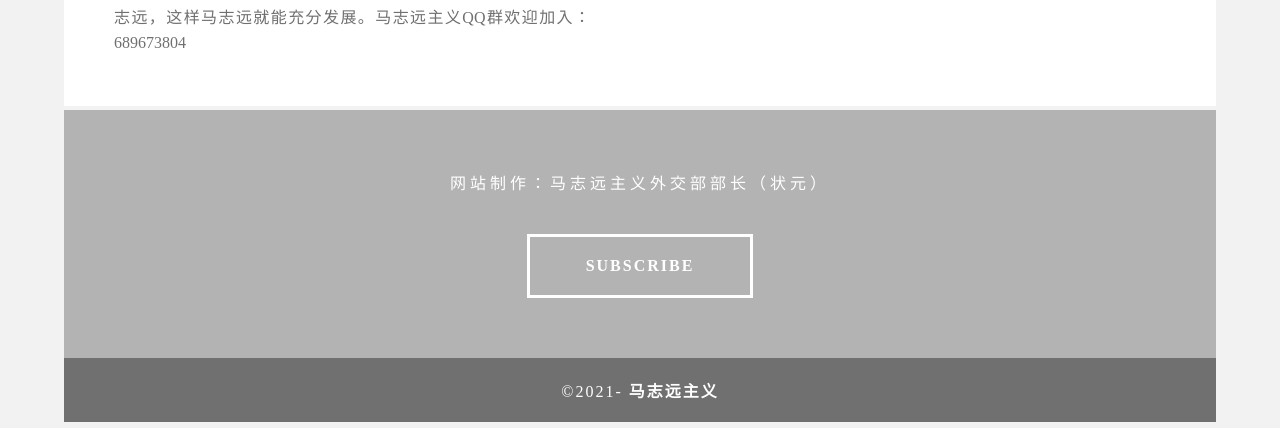
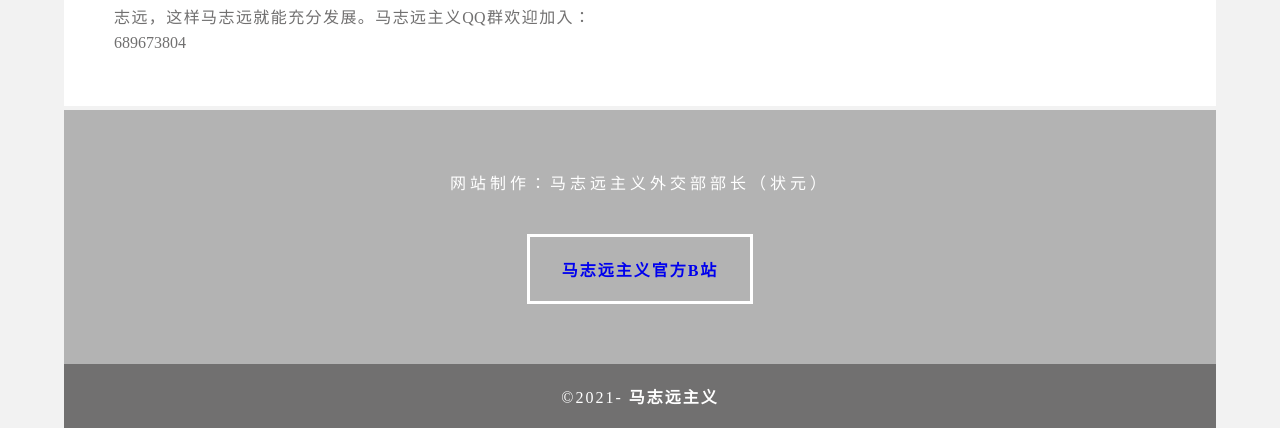
Before and after one commit to MZYISM/MZYZYweb, a plain HTML site: page index.html in a window 1280 px wide. Shown: the part 1624-2052 px from the top of the page. Drawn offline with Linux system fonts and the light colour scheme.

Commit message:
Add files via upload

```diff
--- a/index.html
+++ b/index.html
@@ -6,6 +6,20 @@
 <meta name="viewport" content="width=device-width, initial-scale=1">
 <title>马志远主义</title>
 <link href="css/singlePageTemplate.css" rel="stylesheet" type="text/css">
+<style type="text/css">
+a:link {
+    text-decoration: none;
+}
+a:visited {
+    text-decoration: none;
+}
+a:hover {
+    text-decoration: none;
+}
+a:active {
+    text-decoration: none;
+}
+</style>
 <!--The following script tag downloads a font from the Adobe Edge Web Fonts server for use within the web page. We recommend that you do not modify it.-->
 <script>var __adobewebfontsappname__="dreamweaver"</script>
 <script src="http://use.edgefonts.net/source-sans-pro:n2:default.js" type="text/javascript"></script>
@@ -93,7 +107,7 @@
   <section class="footer_banner" id="contact">
     <h2 class="hidden">Footer Banner Section </h2>
     <p class="hero_header">网站制作：马志远主义外交部部长（状元）</p>
-    <div class="button">subscribe</div>
+    <div class="button"><a href="https://space.bilibili.com/435221012">马志远主义官方B站</a></div>
   </section>
   <!-- Copyrights Section -->
   <div class="copyright">&copy;2021- <strong>马志远主义</strong></div>
```
